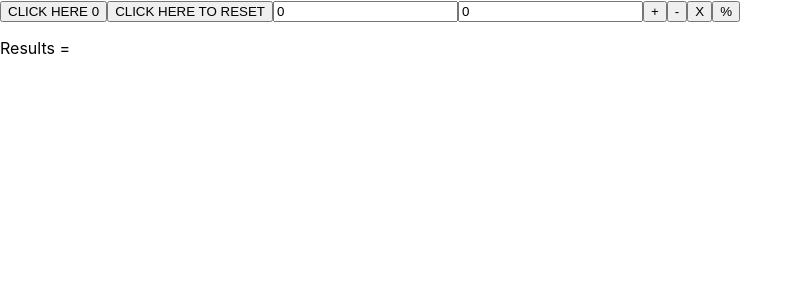
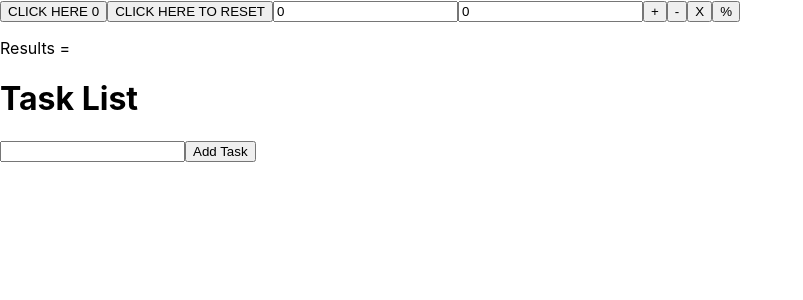
Before and after one commit to Lucas-Cunhaa/React-Exercices, a React (Create React App) app in the folder my-app/: page / in a window 1280 px wide. Shown: the top 300 px of the page, without its empty margins (0-803 px from the left). Built offline with nearby package versions, Linux system fonts and the light colour scheme.

Commit message:
Adding to do list prototype

```diff
--- a/my-app/src/App.js
+++ b/my-app/src/App.js
@@ -1,7 +1,7 @@
 import logo from './logo.svg';
 import './App.css';
 import Button from "./exercices/Button.js"
-
+import MyTask from "./Task List/atoms/taskButton.js"
 import Calculator from './exercices/Calculator.js';
 
 function App() {
@@ -9,6 +9,7 @@ function App() {
     <>
       <Button />
       <Calculator/>
+      <MyTask></MyTask>
     </>
 
   )
--- /dev/null
+++ b/my-app/src/Task List/atoms/taskButton.js
@@ -0,0 +1,74 @@
+import React, { useState } from 'react';
+
+// Átomos
+const Button = ({ onClick, children }) => (
+  <button onClick={onClick}>{children}</button>
+);
+
+const Input = ({ value, onChange }) => (
+  <input type="text" value={value} onChange={onChange} />
+);
+
+// Moléculas
+const TaskForm = ({ onSubmit }) => {
+  const [task, setTask] = useState('');
+
+  const handleSubmit = (e) => {
+    e.preventDefault();
+    onSubmit(task);
+    setTask('');
+  };
+
+  return (
+    <form onSubmit={handleSubmit}>
+      <Input value={task} onChange={(e) => setTask(e.target.value)} />
+      <Button type="submit">Add Task</Button>
+    </form>
+  );
+};
+
+const TaskItem = ({ task, onToggle }) => (
+  <div>
+    <input type="checkbox" checked={task.completed} onChange={onToggle} />
+    <span style={{ textDecoration: task.completed ? 'line-through' : 'none' }}>
+      {task.text}
+    </span>
+  </div>
+);
+
+// Organismo
+const TaskList = ({ tasks, onToggle }) => (
+  <div>
+    {tasks.map((task, index) => (
+      <TaskItem
+        key={index}
+        task={task}
+        onToggle={() => onToggle(index)}
+      />
+    ))}
+  </div>
+);
+
+const MyTask = () => {
+  const [tasks, setTasks] = useState([]);
+
+  const handleAddTask = (text) => {
+    setTasks([...tasks, { text, completed: false }]);
+  };
+
+  const handleToggleTask = (index) => {
+    const newTasks = [...tasks];
+    newTasks[index].completed = !newTasks[index].completed;
+    setTasks(newTasks);
+  };
+
+  return (
+    <div>
+      <h1>Task List</h1>
+      <TaskForm onSubmit={handleAddTask} />
+      <TaskList tasks={tasks} onToggle={handleToggleTask} />
+    </div>
+  );
+};
+
+export default MyTask;
```
Also changed, not shown: my-app/src/Task List/atoms/ButtonTask.js (added, +10 -0 lines), my-app/src/Task List/atoms/input.js (added, +11 -0 lines), my-app/src/Task List/molecules/Molecule.js (added, +28 -0 lines).
